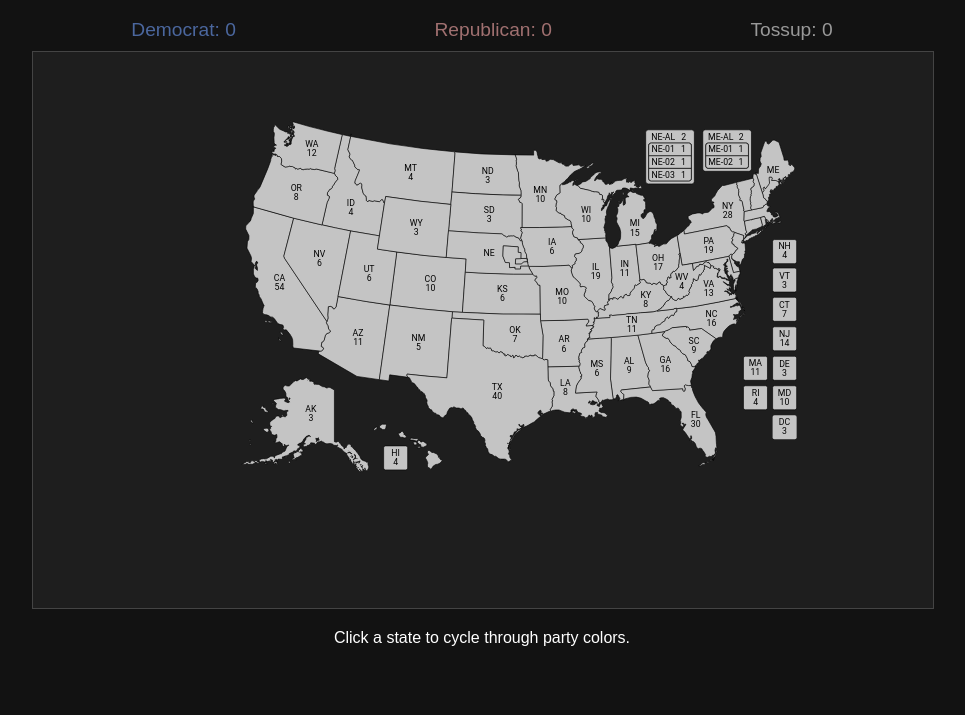
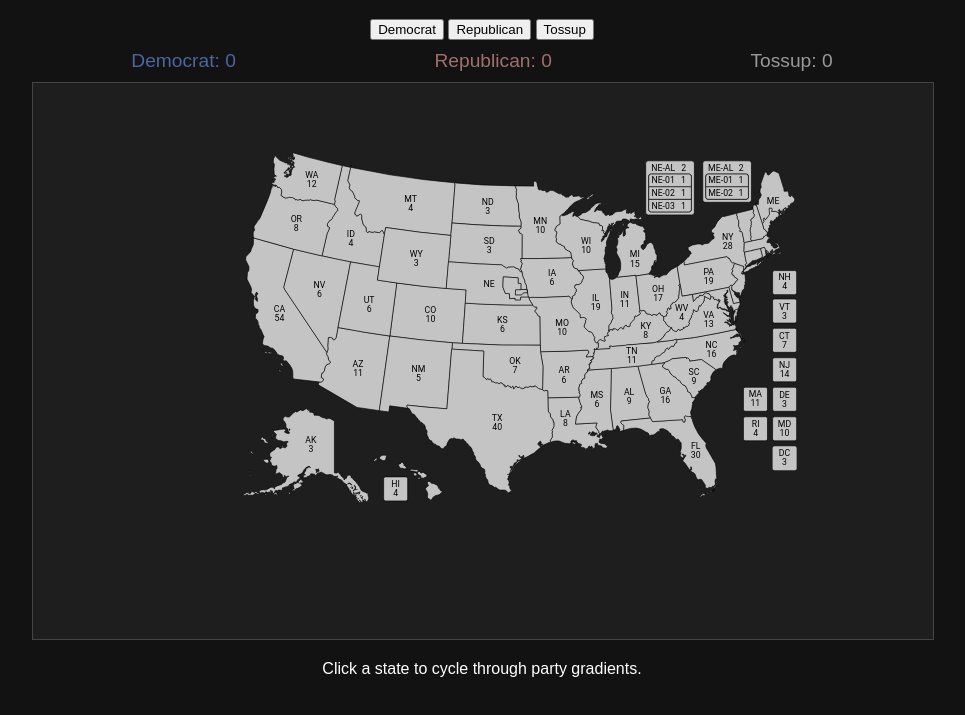
Before and after one commit to gamerlovesdogs17/ec-map-toggle, a plain HTML site: page index.html in a window 1280 px wide. Shown: the part 61-776 px from the top of the page, without its empty margins (158-1123 px from the left). Drawn offline with Linux system fonts and the light colour scheme.

Commit message:
Update index.html

```diff
--- a/index.html
+++ b/index.html
@@ -3,19 +3,24 @@
 <head>
   <meta charset="UTF-8" />
   <meta name="viewport" content="width=device-width, initial-scale=1.0"/>
-  <title>Interactive Electoral Map</title>
+  <title>Interactive Electoral College Map</title>
   <link rel="stylesheet" href="style.css" />
 </head>
 <body>
   <div class="container">
     <h1>Electoral College Map</h1>
+    <div class="controls">
+      <button id="dem-btn">Democrat</button>
+      <button id="rep-btn">Republican</button>
+      <button id="tossup-btn">Tossup</button>
+    </div>
     <div class="counter">
       <span class="dem">Democrat: <span id="dem-count">0</span></span>
       <span class="rep">Republican: <span id="rep-count">0</span></span>
-      <span class="tossup">Tossup: <span id="tossup-count">0</span></span>
+      <span class="tossup">Tossup: <span id="tossup-count">538</span></span>
     </div>
     <object id="map" type="image/svg+xml" data="map.svg"></object>
-    <p>Click a state to cycle through party colors.</p>
+    <p>Click a state to cycle through party gradients.</p>
   </div>
   <script src="script.js"></script>
 </body>
```
